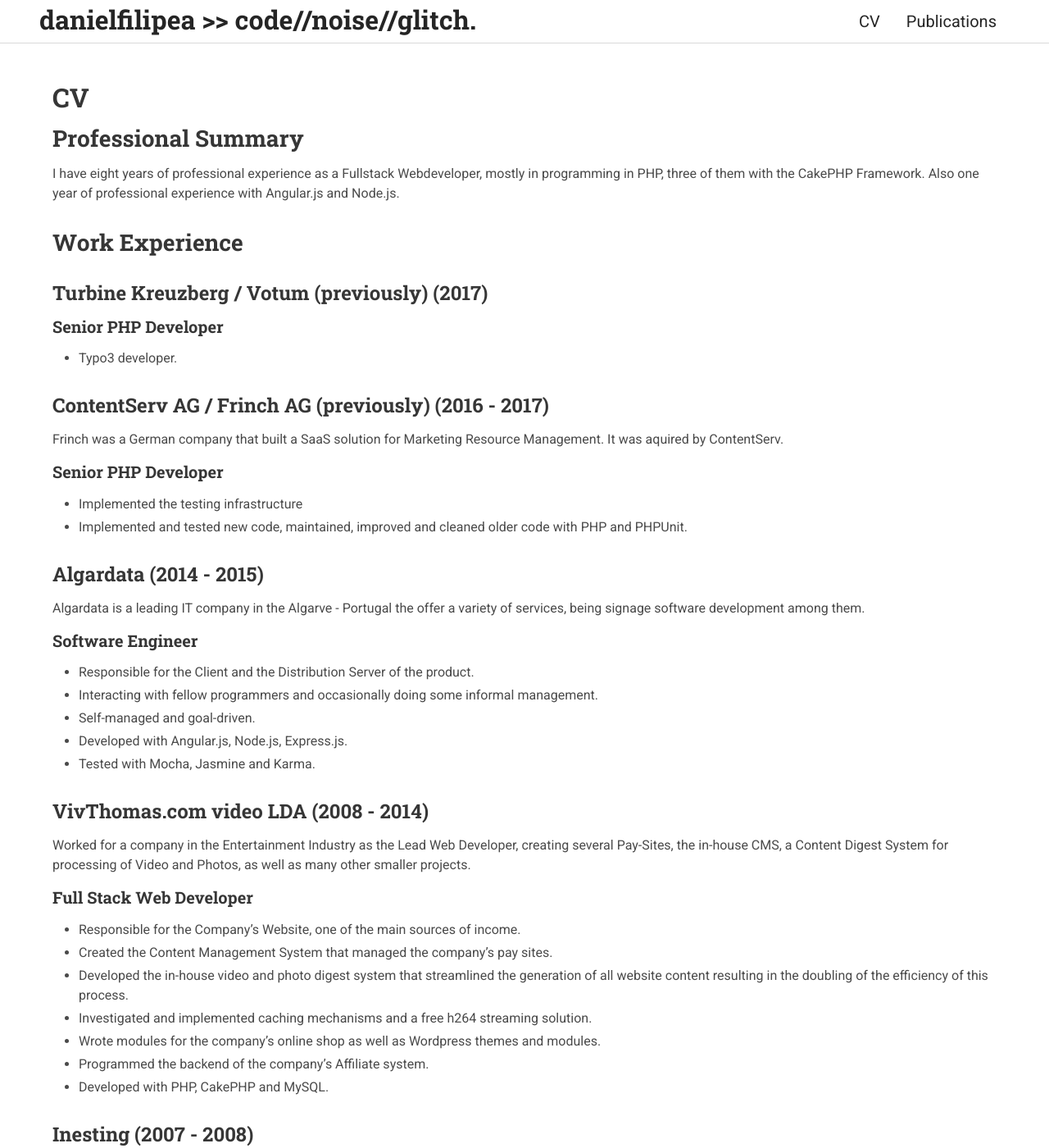
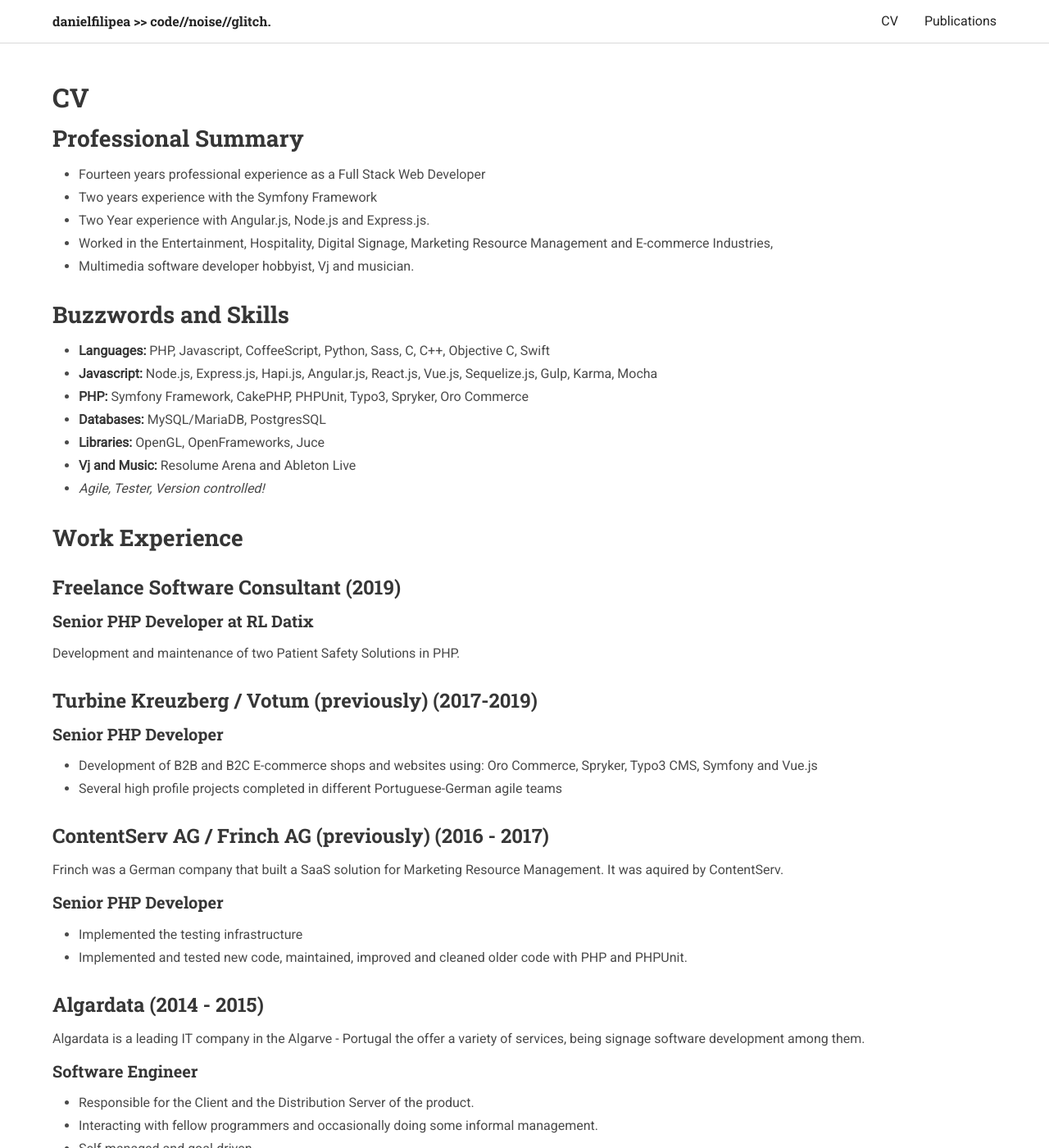
Before and after one commit to danielfilipealmeida/danielfilipealmeida.github.io, a Jekyll site: the page built from cv.md, in a window 1280 px wide and 1400 px high. Shown: the whole window at 82% size. Built offline with Jekyll 4.4.1, drawn with Linux system fonts in a browser that asks for light colours; some of the changed text lies outside the part shown.

Commit message:
Small tweaks to the layout and updated CV

```diff
--- a/_includes/header.html
+++ b/_includes/header.html
@@ -8,7 +8,7 @@
         <div class="navbar-brand">
             {% assign default_paths = site.pages | map: "path" %}
             {% assign page_paths = site.header_pages | default: default_paths %}
-            <h1 class="is-size-3"><a class="site-title" href="{{ "/" | relative_url }}">{{ site.title | escape }}</a></h1>
+            <h1 class="navbar-item is-size-6"><a class="site-title " href="{{ "/" | relative_url }}">{{ site.title | escape }}</a></h1>
         </div>
 
         {% if page_paths %}
@@ -17,7 +17,7 @@
             {% assign my_page = site.pages | where: "path", path | first %}
             {% if my_page.title %}
             <div class="navbar-item">
-                <a class="is-size-5" href="{{ my_page.url | relative_url }}">{{ my_page.title | escape }}</a>
+                <a class="is-size-6" href="{{ my_page.url | relative_url }}">{{ my_page.title | escape }}</a>
             </div>
             {% endif %}
             {% endfor %}
--- a/cv.md
+++ b/cv.md
@@ -7,15 +7,48 @@ permalink: /cv/
 
 ## Professional Summary
 
-I have eight years of professional experience as a Fullstack Webdeveloper, mostly in programming in PHP, three of them with the CakePHP Framework. Also one year of professional experience with Angular.js and Node.js.
+* Fourteen years professional experience as a Full Stack Web Developer
+
+* Two years experience with the Symfony Framework
+
+* Two Year experience with Angular.js, Node.js and Express.js.
+
+* Worked in the Entertainment, Hospitality, Digital Signage, Marketing Resource Management and E-commerce Industries,
+
+* Multimedia software developer hobbyist, Vj and musician.
+
+
+## Buzzwords and Skills
+
+- **Languages:** PHP, Javascript, CoffeeScript, Python, Sass, C, C++, Objective C, Swift
+
+- **Javascript:** Node.js, Express.js, Hapi.js, Angular.js, React.js, Vue.js, Sequelize.js, Gulp, Karma, Mocha
+
+- **PHP:** Symfony Framework, CakePHP, PHPUnit, Typo3, Spryker, Oro Commerce
+
+- **Databases:** MySQL/MariaDB, PostgresSQL
+
+- **Libraries:** OpenGL, OpenFrameworks, Juce
+
+- **Vj and Music:** Resolume Arena and Ableton Live
+
+- *Agile, Tester, Version controlled!*
 
 ## Work Experience
 
-### Turbine Kreuzberg / Votum (previously) (2017)
+### Freelance Software Consultant (2019)
+
+#### Senior PHP Developer at RL Datix
+
+Development and maintenance of two Patient Safety Solutions in PHP.
+
+### Turbine Kreuzberg / Votum (previously) (2017-2019)
 
 #### Senior PHP Developer
 
-* Typo3 developer.
+* Development of B2B and B2C E-commerce shops and websites using: Oro Commerce, Spryker, Typo3 CMS, Symfony and Vue.js
+
+* Several high profile projects completed in different Portuguese-German agile teams
 
 ### ContentServ AG / Frinch AG (previously) (2016 - 2017)
 
@@ -73,26 +106,13 @@ Automatic analysis and classification of marine specimens software.
 
 #### Computer Graphics and Signal and Image Processing Tutor
 
-* Prepared and taught the practical lessons of the courses.
-Communication with the head of the course and the students.
+* Teaching of practical lessons of the courses.
+
 
 ## Education
 
 B.Eng. In Systems and And Computing - University of the Algarve (1996 - 2004)
-
-
-
-
-## Buzzwords and Skills
-
-* Full Stack Web Developer and Desktop Applications Developer.
-* Senior PHP Developer and three years of experienced with the CakePHP Framework.
-* One year of professional experience in the MEAN (Mysql, Express.js, Angular.js, Node.js) stack.
-* Mac OS X software development enthusiast.
-* Linux and Mac user.
-* Experience working in a distributed team with Agile Methodologies (Scrum and Kanban).
-* Computer game and real-time video applications development hobbyist.
-
+s
 
 ## More Links
 * http://arbutus.danielfilipea.net
```
Also changed, not shown: README.md, 2 other files.
